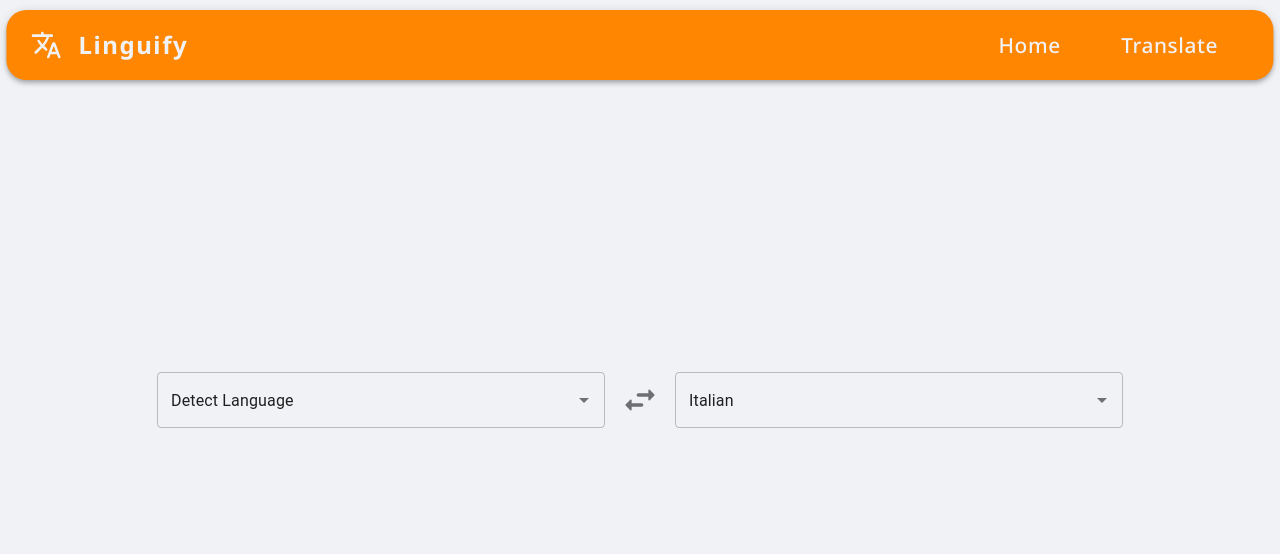
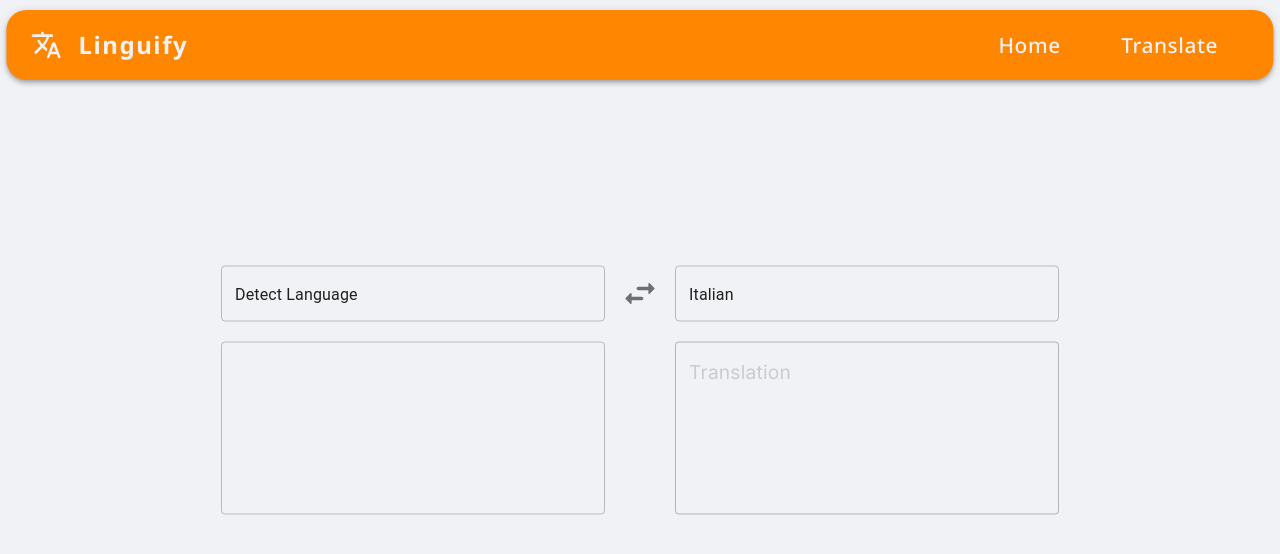
Before and after one commit to alessandrofoglia07/Linguify-FE, a React (Vite) app: page /translate in a window 1280 px wide. Shown: the top 554 px of the page. Built offline with nearby package versions, Linux system fonts and the light colour scheme; no server answers.

Commit message:
Fixed some design

```diff
--- a/src/components/ChooseLang.tsx
+++ b/src/components/ChooseLang.tsx
@@ -20,6 +20,7 @@ const ChooseLang: React.FC<IProps> = ({ num, lang, setLang, possibleLangs }: IPr
 
     useEffect(() => {
         if (lang.name !== input) setInput(lang.name);
+        if (num === 2 && lang.name === 'Detect Language') setLang(possibleLangs[0]);
     }, [lang]);
 
     const handleInputChange = (e: React.ChangeEvent<HTMLInputElement>): void => {
@@ -50,7 +51,16 @@ const ChooseLang: React.FC<IProps> = ({ num, lang, setLang, possibleLangs }: IPr
                 options={langToChoose.map((lang: Language) => lang.name)}
                 onChange={handleAutocompleteChange}
                 value={input}
-                renderInput={(params) => <TextField {...params} onChange={handleInputChange} placeholder='Select a language' />}
+                renderInput={(params) => (
+                    <TextField
+                        {...params}
+                        onChange={handleInputChange}
+                        placeholder='Select a language'
+                        InputProps={{
+                            endAdornment: <></>
+                        }}
+                    />
+                )}
             />
         </div>
     );
--- a/src/pages/TranslatePage.tsx
+++ b/src/pages/TranslatePage.tsx
@@ -5,18 +5,19 @@ import '@/style/TranslatePage.scss';
 import { Language } from '@/types';
 import axios from 'axios';
 import SwapHorizRoundedIcon from '@mui/icons-material/SwapHorizRounded';
-import { IconButton } from '@mui/material';
+import { IconButton, TextField } from '@mui/material';
+import useWindowWidth from '@/hooks/useWindowWidth';
 
 const SwapIcon = SwapHorizRoundedIcon;
 
 const TranslatePage: React.FC<any> = () => {
+    const width = useWindowWidth();
+
     const [possibleLangs, setPossibleLangs] = useState<Language[]>([]);
     const [lang1, setLang1] = useState<Language>({ name: 'Detect Language', code: '/' });
     const [lang2, setLang2] = useState<Language>({ name: 'Italian', code: 'it' });
-    // eslint-disable-next-line @typescript-eslint/no-unused-vars
     const [initText, setInitText] = useState<string>('');
-    // eslint-disable-next-line @typescript-eslint/no-unused-vars
-    const [translatedText, setTranslatedText] = useState<string>('Translation');
+    const [translatedText, setTranslatedText] = useState<string>('');
 
     useEffect(() => {
         getPossibleLanguages();
@@ -40,6 +41,8 @@ const TranslatePage: React.FC<any> = () => {
             </header>
             <main>
                 <div className='container'>
+                    {width > 768 ? (
+                        <>
                             <div className='languages'>
                                 <ChooseLang num={1} lang={lang1} setLang={setLang1} possibleLangs={possibleLangs} />
                                 <IconButton className='swapBtn' onClick={swapLangs}>
@@ -47,7 +50,29 @@ const TranslatePage: React.FC<any> = () => {
                                 </IconButton>
                                 <ChooseLang num={2} lang={lang2} setLang={setLang2} possibleLangs={possibleLangs} />
                             </div>
-                    <div className='text'></div>
+                            <div className='text'>
+                                <TextField autoComplete='off' multiline rows={5} className='input' onChange={(e) => setInitText(e.target.value)} value={initText} />
+                                <TextField autoComplete='off' multiline rows={5} className='input' disabled placeholder={'Translation'} value={translatedText} />
+                            </div>
+                        </>
+                    ) : (
+                        <>
+                            <div className='init'>
+                                <ChooseLang num={1} lang={lang1} setLang={setLang1} possibleLangs={possibleLangs} />
+                                <TextField autoComplete='off' multiline rows={5} className='input' onChange={(e) => setInitText(e.target.value)} value={initText} />
+                            </div>
+                            <div className='swap'>
+                                <IconButton className='swapBtn' onClick={swapLangs}>
+                                    <SwapIcon className='swapIcon' />
+                                </IconButton>
+                            </div>
+                            <div className='translated'>
+                                <ChooseLang num={2} lang={lang2} setLang={setLang2} possibleLangs={possibleLangs} />
+                                <TextField autoComplete='off' multiline rows={5} className='input' disabled placeholder={'Translation'} value={translatedText} />
+                            </div>
+                        </>
+                    )}
+                    <div className='bottom'></div>
                 </div>
             </main>
         </div>
--- a/src/style/Navbar.scss
+++ b/src/style/Navbar.scss
@@ -34,7 +34,7 @@
             .logoText {
                 color: v.$color-secondary;
                 font-size: 1.5rem;
-                font-family: v.$font;
+                font-family: v.$font-title;
                 display: flex;
                 align-items: center;
                 letter-spacing: 0.1rem;
@@ -75,7 +75,7 @@
                     text-transform: none;
                     width: 120px;
                     font-size: 1.3rem;
-                    font-family: v.$font;
+                    font-family: v.$font-title;
                     color: v.$color-secondary;
                     margin: 0 10px;
                     padding: 10px 20px;
--- a/src/style/TranslatePage.scss
+++ b/src/style/TranslatePage.scss
@@ -18,6 +18,14 @@
             top: 50%;
             left: 50%;
             transform: translate(-50%, -50%);
+
+            /* Smaller screen (mobile) */
+            @media only screen and (max-width: 768px) {
+                display: flex;
+                flex-direction: column;
+                align-items: center;
+                gap: 20px;
+            }
 
             .languages {
 
@@ -41,8 +49,17 @@
                 }
 
                 .chooseLang {
-                    width: 35%;
                     max-width: 500px;
+
+                    /* Smaller screen (mobile) */
+                    @media only screen and (max-width: 768px) {
+                        width: 35%
+                    }
+
+                    /* Larger screen (desktop/tablet) */
+                    @media only screen and (min-width: 768px) {
+                        width: 30%;
+                    }
 
                     .setLangBtn {
                         width: 100%;
@@ -64,9 +81,98 @@
             }
 
             .text {
-                background-color: aqua;
+                width: 100%;
+                display: flex;
+                justify-content: center;
+                align-items: center;
+                margin: 20px 0;
+
+                /* Smaller screen (mobile) */
+                @media only screen and (max-width: 768px) {
+                    flex-direction: column;
+                    gap: 10px;
+                }
+
+                /* Larger screen (desktop/tablet) */
+                @media only screen and (min-width: 768px) {
+                    flex-direction: row;
+                    gap: 70px
+                }
+
+                .input {
+
+                    /* Smaller screen (mobile) */
+                    @media only screen and (max-width: 768px) {
+                        width: 90%;
+                    }
+
+                    /* Larger screen (desktop/tablet) */
+                    @media only screen and (min-width: 768px) {
+                        width: 30%;
+                    }
+
+                    max-width: 500px;
+                    height: 100%;
+
+                    * {
+                        font-family: v.$font-text;
+                        font-size: 1.2rem;
+                    }
+                }
+            }
+
+            .init {
+                display: flex;
+                flex-direction: column;
+                align-items: center;
+                gap: 1px;
+
+                &>* {
+                    width: 100%;
+                }
+            }
+
+            .translated {
+                display: flex;
+                flex-direction: column;
+                align-items: center;
+                gap: 1px;
+
+                &>* {
+                    width: 100%;
+                }
+            }
+
+            .swap {
+                .swapBtn {
+
+                    width: 50px;
+                    height: 50px;
+                    margin: 0 10px;
+                    border-radius: 10px;
+
+                    .swapIcon {
+                        width: 40px;
+                        height: 40px;
+                    }
+                }
             }
         }
 
     }
 }
+
+.MuiAutocomplete-popper {
+
+    /* Smaller screen (mobile) */
+    @media only screen and (max-width: 768px) {
+        position: absolute !important;
+        top: 50% !important;
+        left: 0 !important;
+        transform: translateY(-50%) !important;
+
+        * {
+            width: 100vw;
+        }
+    }
+}
--- a/src/style/index.scss
+++ b/src/style/index.scss
@@ -3,6 +3,9 @@
 // font-family: 'Noto Sans', sans-serif;
 @import url('https://fonts.googleapis.com/css2?family=Noto+Sans:wght@400;500;700&display=swap');
 
+// font-family: 'Inter', sans-serif;
+@import url('https://fonts.googleapis.com/css2?family=Inter&display=swap');
+
 body {
     background-color: v.$color-secondary;
 }
--- a/src/style/vars.scss
+++ b/src/style/vars.scss
@@ -1,4 +1,5 @@
-$font: 'Noto Sans', sans-serif;
+$font-title: 'Noto Sans', sans-serif;
+$font-text: 'Inter', sans-serif;
 $color-primary: #FF8600;
 $color-secondary: #F1F2F6;
 $color-tertiary: #AEB8FE;
```
Lines whose indentation alone changed are shown as unchanged.
